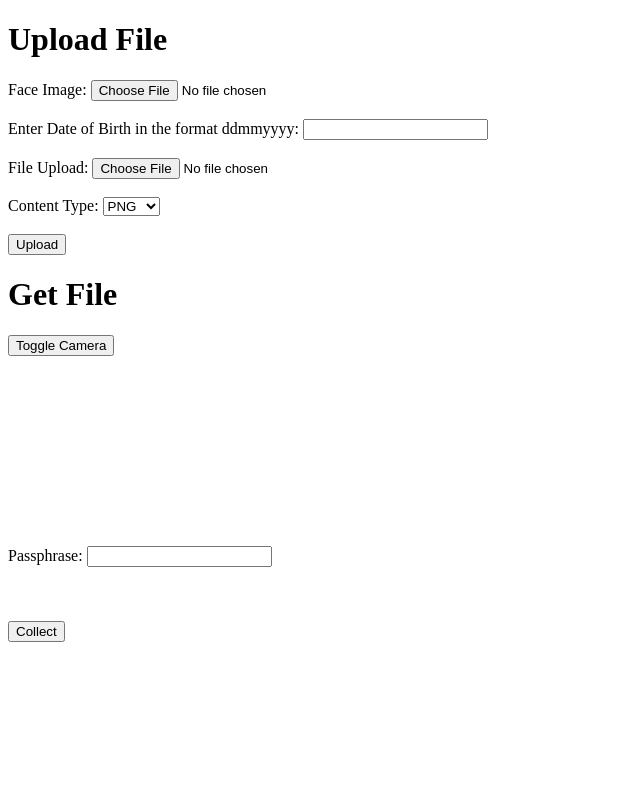
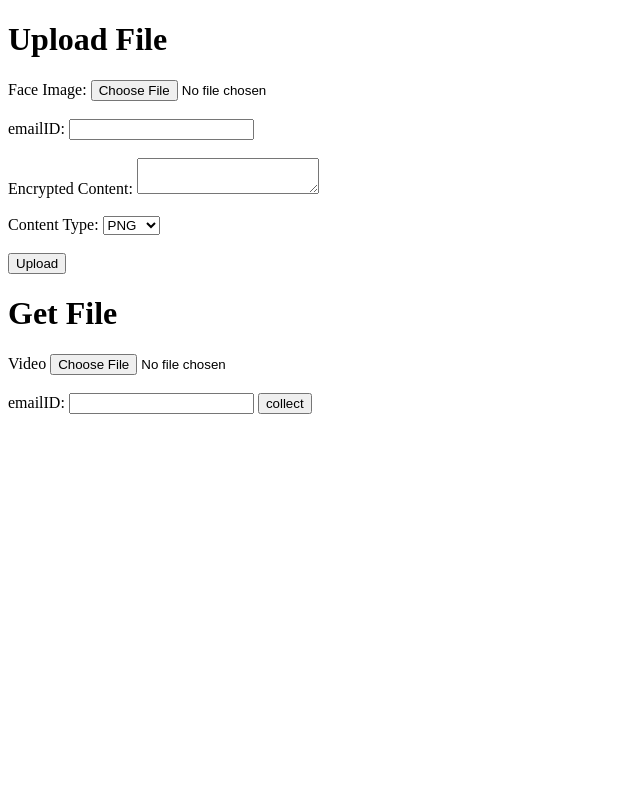
Before and after one commit to rishabh063/uss, a Flask app: page / in a window 1280 px wide. Shown: the whole page, without its empty margins (0-640 px from the left). After the commit the page ends 414 px from the top, so only its background shows below. Run offline with Flask 3, Linux system fonts and the light colour scheme.

Commit message:
faceTech Complete

```diff
--- a/server.py
+++ b/server.py
@@ -61,9 +61,12 @@ def collect():
     except:
         return 'Email Not Found'
     filename='videos/'+emailID+'temp.'+file.filename.split('.')[-1]
-    file.save(file.filename)
+    file.save(filename)
     time.sleep(0.1)
-    run(file.filename ,[], baseFile )
-    return 'Done'
+    output=run(filename ,[[0,0,1,1]], baseFile )
+    print(output)
+    if output:
+        return str(users[0].econtent)
+    return 'Face mismatch'
 if __name__ == '__main__':
     app.run(debug=True, port=8080)
--- a/templates/index.html
+++ b/templates/index.html
@@ -7,85 +7,31 @@
     <h1>Upload File</h1>
     <form method="POST" enctype="multipart/form-data" action="{{ url_for('upload') }}">
         <label for="faceImage">Face Image:</label>
-        <input type="file" name="face" accept="image/jpeg">
+        <input type="file" name="file">
         <br><br>
-        <label for="dob">Enter Date of Birth in the format ddmmyyyy:</label>
-        <input type="number" id="passphrase" name="passphrase" max="99999999">
+        <label for="emailID">emailID:</label>
+        <input type="text" id="emailID" name="emailID">
         <br><br>
-        <label for="fileUpload">File Upload:</label>
-        <input type="file" name="file">
+        <label for="encryptedContent">Encrypted Content:</label>
+        <textarea id="encryptedContent" name="encryptedContent"></textarea>
         <br><br>
         <label for="contentType">Content Type:</label>
         <select id="contentType" name="contentType">
             <option value="image/png">PNG</option>
             <option value="image/jpeg">JPEG</option>
-            <option value="image/pdf">PDF</option>
+            <option value="image/gif">GIF</option>
         </select>
         <br><br>
         <input type="submit" value="Upload">
     </form>
-
-
     <h1>Get File</h1>
-    <button onclick="toggleCamera()">Toggle Camera</button>
-<form method="POST" enctype="multipart/form-data" action="{{ url_for('collect') }}">
-    <div id="container">
-        <video autoplay="true" id="videoElement"></video>
-    </div>
-    <br><br>
-    <label for="passphrase">Passphrase:</label>
-    <input type="text" id="passphrase" name="passphrase">
-    <br><br>
-    <br><br>
-    <input type="submit" value="Collect">
-</form>
-
-<div id="videoContainer">
-    <video autoplay="true" id="videoElement"></video>
-</div>
-
-<script>
-    var video = document.querySelector("#videoElement");
-    var videoContainer = document.querySelector("#videoContainer");
-    var stream = null;
-
-    if (navigator.mediaDevices.getUserMedia) {
-        navigator.mediaDevices.getUserMedia({ video: true })
-            .then(function (cameraStream) {
-                video.srcObject = cameraStream;
-                stream = cameraStream;
-            })
-            .catch(function (err) {
-                console.log("Something went wrong!", err);
-            });
-    }
-
-    function toggleCamera() {
-        if (stream) {
-            // Stop camera
-            stream.getTracks().forEach(track => track.stop());
-            stream = null;
-            video.pause();
-            videoContainer.style.display = "hidden";
-        } else {
-            // Start camera
-            navigator.mediaDevices.getUserMedia({ video: true })
-                .then(function (cameraStream) {
-                    video.srcObject = cameraStream;
-                    stream = cameraStream;
-                    video.play();
-                    videoContainer.style.display = "block";
-                })
-                .catch(function (err) {
-                    console.log("Something went wrong!", err);
-                });
-        }
-    }
-</script>
-
-
-
-
-
+    <form method="POST" enctype="multipart/form-data" action="{{ url_for('collect') }}">
+        <label for="faceImage">Video</label>
+        <input type="file" name="file">
+        <br><br>
+        <label for="emailID">emailID:</label>
+        <input type="text" id="emailID" name="emailID">
+        <input type="submit" value="collect">
+    </form>
 </body>
 </html>
```
Also changed, not shown: facial_position_detection.py (+6 -1 lines), 2 other files.
